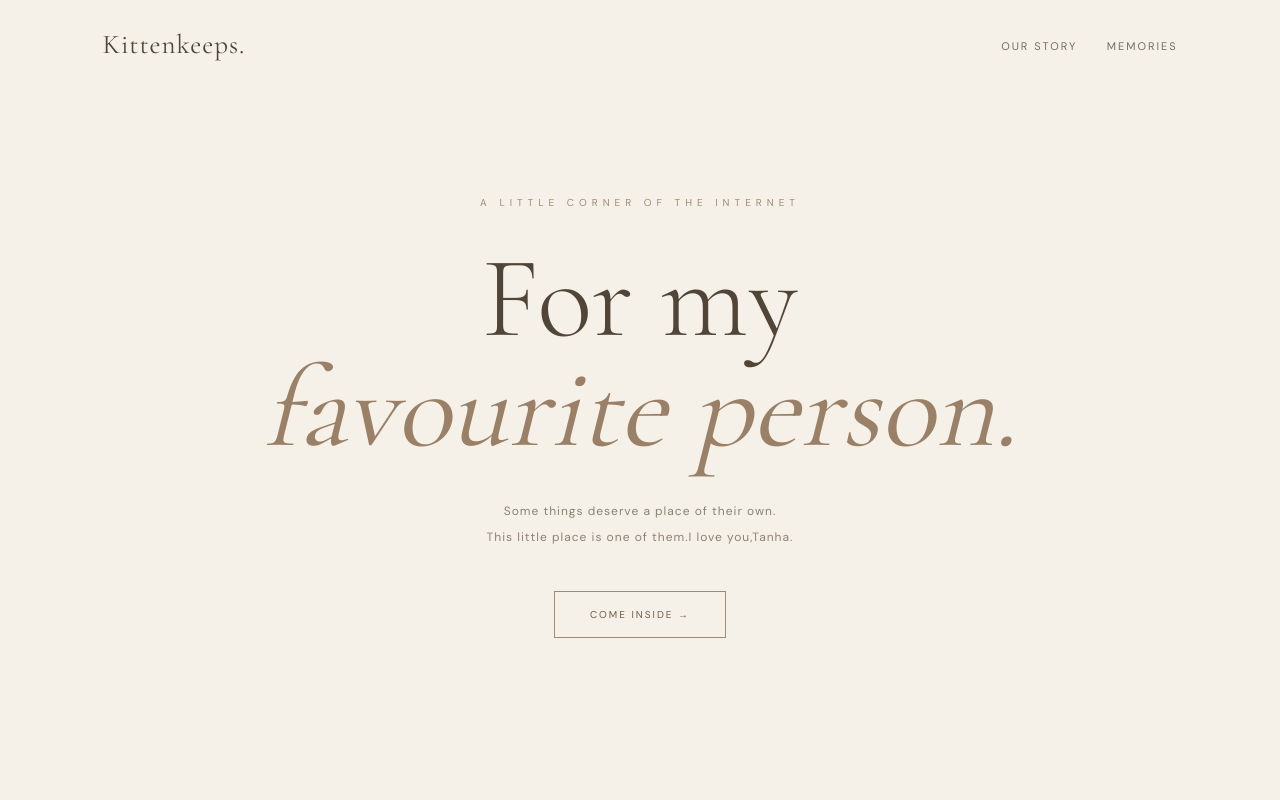
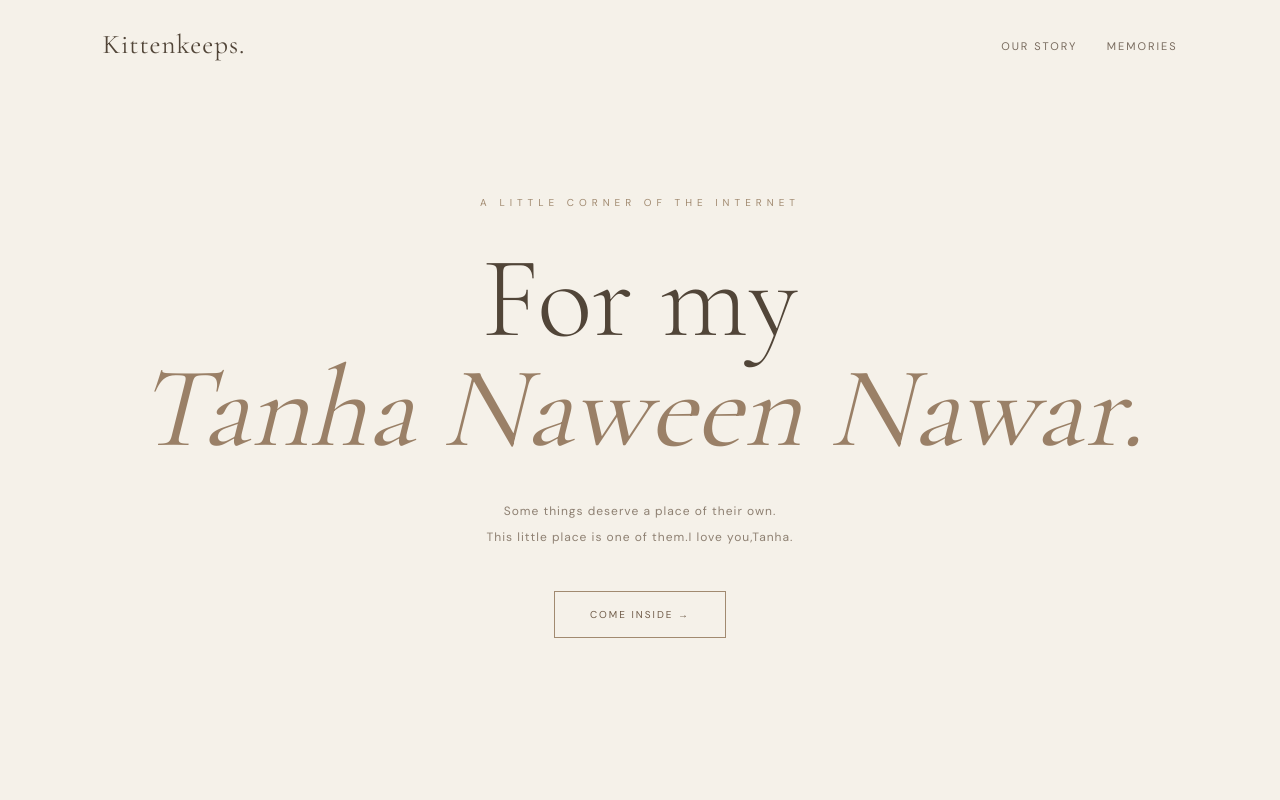
Before and after one commit to raghibishraq733-debug/Kittenkeeps, a plain HTML site: page index.html in a window 1280 px wide. Shown: the top 800 px of the page. Drawn offline with nearby package versions, Linux system fonts and the light colour scheme.

Commit message:
Update index.html

```diff
--- a/index.html
+++ b/index.html
@@ -241,7 +241,7 @@ footer {
 
     <h1>
         For my<br>
-        <em>favourite person.</em>
+        <em>Tanha Naween Nawar.</em>
     </h1>
 
     <p class="subtitle">
```
